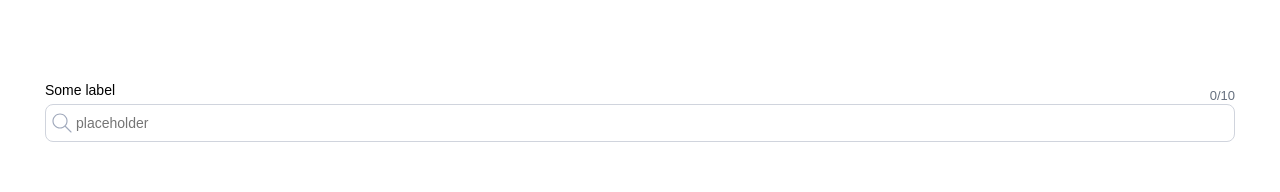
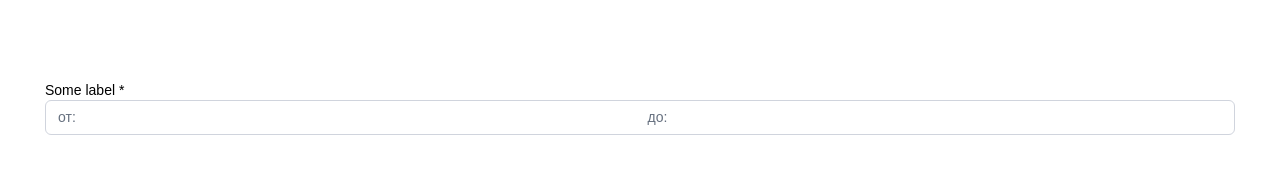
Before and after one commit to nardo88/shared, a React (Vite) app: page / in a window 1280 px wide. Shown: the top 192 px of the page. Built offline with nearby package versions, Linux system fonts and the light colour scheme.

Commit message:
InputRange

```diff
--- a/eslint.config.js
+++ b/eslint.config.js
@@ -25,6 +25,7 @@ export default tseslint.config(
       ],
       'react-hooks/exhaustive-deps': 'off',
       'prefer-spread': 'off',
+      '@typescript-eslint/no-unused-vars': 'warn'
     },
   }
 )
--- a/src/App.tsx
+++ b/src/App.tsx
@@ -1,25 +1,18 @@
 import { useState } from 'react'
 import cls from './App.module.scss'
 import { classNames } from './helpers/classNames'
-import { Input } from './ui/Input/Input'
+import { InputRange, type InputRangeValue } from './ui/InputRange/InputRange'
 
 export function App() {
-  const [value, setValue] = useState('')
+  const [value, setValue] = useState<InputRangeValue>({ from: 0, to: 0 })
 
   return (
     <div className={classNames(cls.app, {}, ['container'])}>
-      <Input
+      <InputRange
         label="Some label"
         onChange={setValue}
         value={value}
-        autoFocus
-        canClear
-        iconSearch
-        limit={10}
-        onClear={() => console.log('clear')}
-        onBlur={() => console.log('blur')}
-        placeholder="placeholder"
-        type="text"
+        required
       />
     </div>
   )
--- a/src/ui/Input/Input.tsx
+++ b/src/ui/Input/Input.tsx
@@ -8,8 +8,6 @@ import CopyIcon from '../icons/CopyIcon'
 import { Text, TextVariants } from '../Text/Text'
 import Close from '../icons/Close'
 
-export type InputTypes = 'text' | 'password'
-
 type Props = {
   label?: string
   value: string
@@ -19,7 +17,6 @@ type Props = {
   canClear?: boolean
   className?: string
   limit?: number
-  type?: InputTypes
   errorText?: string | null
   canCopy?: boolean
   placeholder?: string
@@ -43,7 +40,6 @@ export const Input: React.FC<Props> = memo(
     autoFocus = false,
     value,
     errorText,
-    type = 'text',
     canCopy = false,
     placeholder = '',
     iconSearch = false,
@@ -110,7 +106,6 @@ export const Input: React.FC<Props> = memo(
               )
             }}
             onBlur={handleBlur}
-            type={type}
             placeholder={placeholder}
             disabled={disabled}
           />
--- a/src/ui/InputColor/InputColor.module.scss
+++ b/src/ui/InputColor/InputColor.module.scss
@@ -2,7 +2,6 @@
   position: relative;
   width: 18px;
   height: 18px;
-  border: 1px solid var(--content-700);
   border-radius: 4px;
 }
 
--- a/src/ui/InputNumber/InputNumber.module.scss
+++ b/src/ui/InputNumber/InputNumber.module.scss
@@ -17,6 +17,7 @@
   background-color: var(--base-100);
   border: 1px solid var(--base-400);
   border-radius: 8px;
+  outline: none;
 }
 
 .error .label {
--- a/src/ui/InputPassword/InputPassword.module.scss
+++ b/src/ui/InputPassword/InputPassword.module.scss
@@ -57,6 +57,12 @@
   width: 24px;
   height: 24px;
   cursor: pointer;
+
+  svg {
+    path {
+      stroke: var(--content-700);
+    }
+  }
 }
 
 .error {
--- a/src/ui/InputRange/InputRange.module.scss
+++ b/src/ui/InputRange/InputRange.module.scss
@@ -25,6 +25,7 @@
     font-size: 14px;
     line-height: 124%;
     border: none;
+    outline: none;
   }
 
   span {
--- a/src/ui/InputRange/InputRange.tsx
+++ b/src/ui/InputRange/InputRange.tsx
@@ -1,28 +1,26 @@
-import { type FC } from "react";
+import { type FC } from 'react'
 
-import { classNames } from "../../helpers/classNames";
+import { classNames } from '../../helpers/classNames'
 
-import { Text, TextVariants } from "../Text/Text";
+import { Text, TextVariants } from '../Text/Text'
 
-import cls from "./InputRange.module.scss";
+import cls from './InputRange.module.scss'
 
 export interface InputRangeValue {
-  from: number | null;
-  to: number | null;
+  from: number | null
+  to: number | null
 }
 
 interface InputRangeProps {
-  className?: string;
-  errorClassName?: string;
-  value: InputRangeValue;
-  onChange: (value: InputRangeValue) => void;
-  label?: string;
-  sublabel?: string;
-  disabled?: boolean;
-  errorText?: string | null;
-  disableNegative?: boolean;
-  canDisplayZero?: boolean;
-  required?: boolean;
+  className?: string
+  value: InputRangeValue
+  onChange: (value: InputRangeValue) => void
+  label?: string
+  disabled?: boolean
+  errorText?: string | null
+  disableNegative?: boolean
+  canDisplayZero?: boolean
+  required?: boolean
 }
 
 export const InputRange: FC<InputRangeProps> = (props) => {
@@ -33,22 +31,20 @@ export const InputRange: FC<InputRangeProps> = (props) => {
     disabled,
     errorText,
     label,
-    sublabel,
-    errorClassName,
     disableNegative,
     canDisplayZero = false,
     required = false,
-  } = props;
+  } = props
 
-  const changeHandler = (val: number, field: "from" | "to") => {
-    onChange({ ...value, [field]: val });
-  };
+  const changeHandler = (val: number, field: 'from' | 'to') => {
+    onChange({ ...value, [field]: val })
+  }
   return (
     <div className={classNames(cls.InputRange, {}, [className])}>
       {label && (
         <label className={classNames(cls.label, { [cls.error]: !!errorText })}>
           {label}
-          {required ? " *" : ""}
+          {required ? ' *' : ''}
         </label>
       )}
       <div className={classNames(cls.wrapper, { [cls.error]: !!errorText })}>
@@ -59,13 +55,13 @@ export const InputRange: FC<InputRangeProps> = (props) => {
             disabled={disabled}
             value={
               canDisplayZero
-                ? value?.from?.toString() || ""
-                : value?.from?.toString().replace(/^0+/, "") || ""
+                ? value?.from?.toString() || ''
+                : value?.from?.toString().replace(/^0+/, '') || ''
             }
             onChange={(e) => {
-              const result = parseFloat(e.target.value);
-              if (disableNegative && result < 0) return;
-              changeHandler(result, "from");
+              const result = parseFloat(e.target.value)
+              if (disableNegative && result < 0) return
+              changeHandler(result, 'from')
             }}
           />
         </label>
@@ -76,26 +72,22 @@ export const InputRange: FC<InputRangeProps> = (props) => {
             disabled={disabled}
             value={
               canDisplayZero
-                ? value?.to?.toString() || ""
-                : value?.to?.toString().replace(/^0+/, "") || ""
+                ? value?.to?.toString() || ''
+                : value?.to?.toString().replace(/^0+/, '') || ''
             }
             onChange={(e) => {
-              const result = parseFloat(e.target.value);
-              if (disableNegative && result < 0) return;
-              changeHandler(result, "to");
+              const result = parseFloat(e.target.value)
+              if (disableNegative && result < 0) return
+              changeHandler(result, 'to')
             }}
           />
         </label>
       </div>
-      {sublabel && <label className={cls.sublabel}>{sublabel}</label>}
       {errorText && (
-        <Text
-          className={classNames(cls.errorText, {}, [errorClassName])}
-          variant={TextVariants.ERROR}
-        >
-          {errorText || ""}
+        <Text className={cls.errorText} variant={TextVariants.ERROR}>
+          {errorText || ''}
         </Text>
       )}
     </div>
-  );
-};
+  )
+}
```
Also changed, not shown: src/ui/InputColor/InputColor.tsx (+16 -16 lines), src/ui/InputNumber/InputNumber.tsx (+38 -47 lines), src/ui/InputPassword/InputPassword.tsx (+28 -34 lines).
